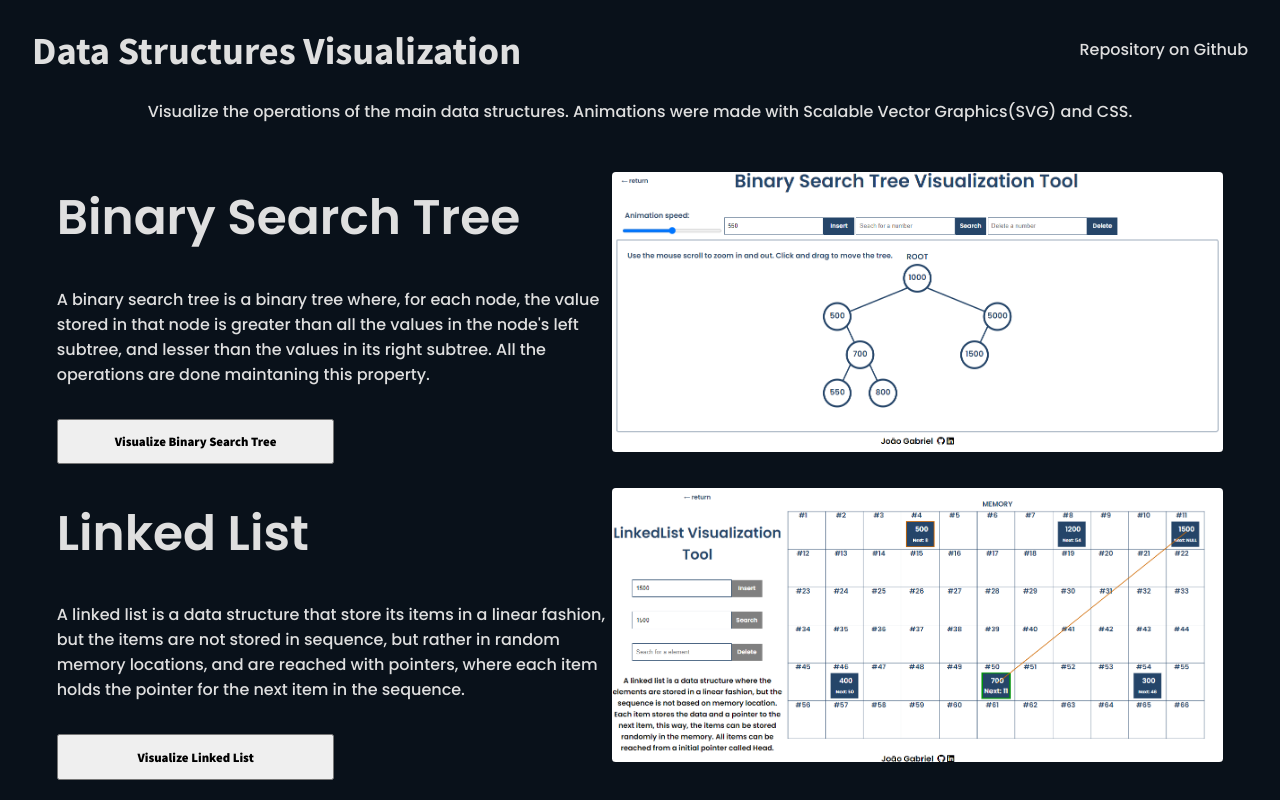
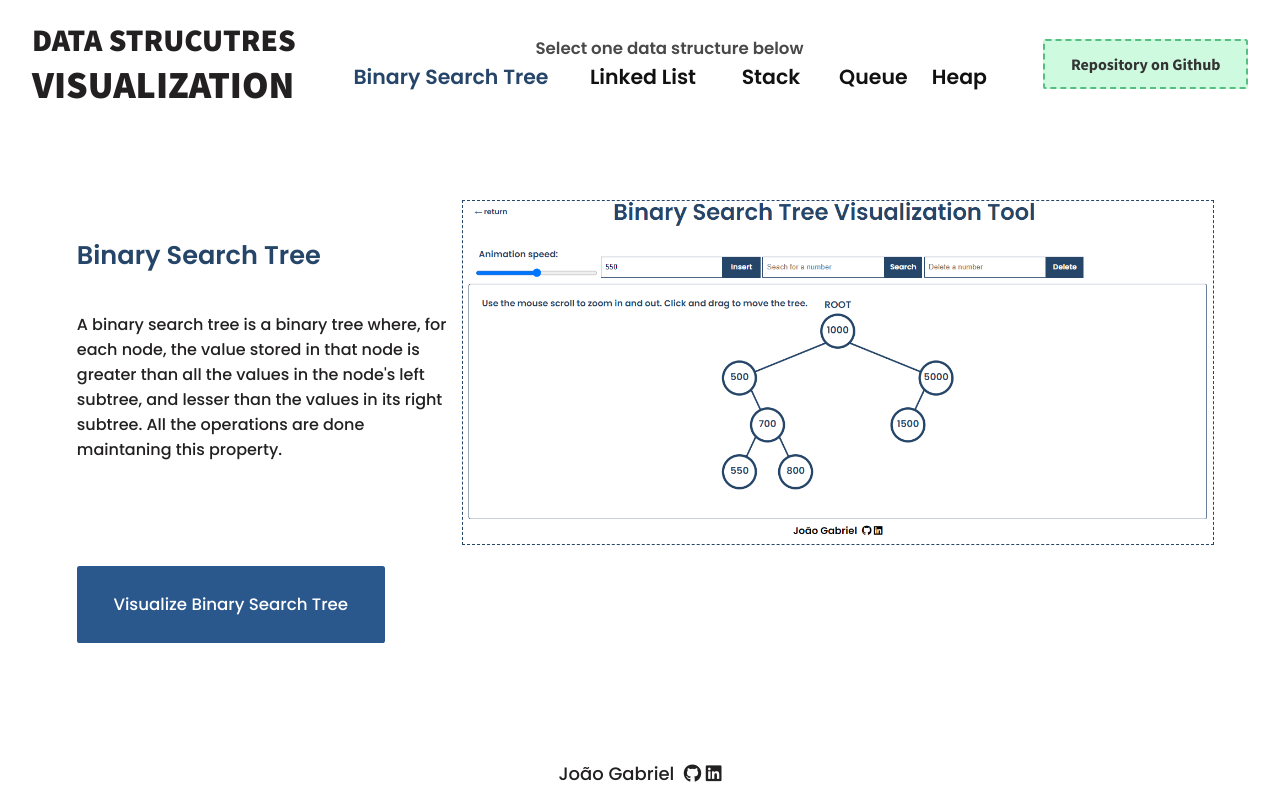
Before and after one commit to joaogabrielferr/data-structures-visualizer, a React (Create React App) app: page /data-structures-visualizer/stack in a window 1280 px wide. Both pictures are taken after a click on the element "← return". Shown: the top 800 px of the page. Built offline with nearby package versions, Linux system fonts and the light colour scheme.

Commit message:
finished homepage

```diff
--- a/src/App.css
+++ b/src/App.css
@@ -292,17 +292,17 @@ input{
   margin: 0 auto;
   display: flex;
   flex-direction: column;
-  color: rgb(223, 223, 223);
+  color: rgb(34, 32, 32);
   justify-content: center;
   align-items: center;
-  background-color: #09111a;
   overflow-x: hidden;
+  font-family: 'Poppins';
 }
 
 #header{
   width: 100vw;
-  height: 100%;
-  background-color: #09111a;
+  height: 15vh;
+  margin-top: 0.5vh;
 }
 
 #inner-header{
@@ -312,76 +312,179 @@ input{
   display: flex;
   justify-content: space-between;
   align-items: center;
+  font-family: "Source Sans Pro";
 }
 
-#inner-header h1{
-  font-size: 3vw;
-  font-family: 'Source Sans Pro', sans-serif;
+#title-top{
+  font-size: 2.45vw;
+  font-weight: 900;
 }
 
-.container{
-  width: 98%;
-  height: 100%;
-  margin-top: 3vh;
-  background-color: #09111a;
+#title-bottom{
+  font-size: 3vw;
+  font-weight: 900;
 }
 
-.inner-c{
-  width: 93%;
-  height: 100%;
-  margin:0 auto;
-  display: flex;
-  flex-direction: column;
-  background-color: #09111a;
-  justify-content: center;
-  align-items: center;
+#subtitle{
+  color: #555;
+  font-weight: bold;
+  padding-right: 5vw;
 }
 
-.section{
-  display: flex;
-  width: 100%;
+#homepage-repo{
+  border: 0.2vw dashed rgb(87, 190, 130);
+  border-radius: 0.2vw;
+  padding: 1vw;
+  background-color: rgb(206, 250, 224);
 }
 
-.text{
-  width: 90%;
-  height: 100%;
-  text-align: left;
-  display: flex;
-  flex-direction: column;
+#homepage-repo a{
+  font-weight: bold;
+  color: #333;
+  padding: 1vw;
 }
 
-.view-button{
-  padding: 1vw;
-  width: 50%;
-  font-family: 'Source Sans Pro', sans-serif;
-  font-size: 1vw;
-  font-weight: 800;
-  color: black;
+/* #nav-bar{
+  width: 60vw;
+  height: 70vh;
+  position: fixed;
+  top: 12vh;
+  left: 15vw;
+} */
+
+#select-ds{
+  font-size: 1.3vw;
+  font-weight: bold;
+  color: rgb(73, 73, 73);
+  /* background-color: red; */
+  text-align: center;
+  font-family: 'Poppins';
+}
+
+#ds-list{
+  display: flex;
+  text-align: center;
+  justify-content: space-evenly;
+  font-size: 0.8vw;
+  color: #111;
+  font-family: 'Poppins';
+  /* background-color: blue; */
+}
+
+#ds-list h1{
   cursor: pointer;
 }
 
-.img{
-  margin-top: 3vh;
-  width: 99%;
-  height: 100%;
+.ds-section{
+  width: 90vw;
+  height: 73vh;
+  position: fixed;
+  /* background-color: red; */
+  top: 25vh;
+  left: 5vw;
+  display: flex;
+  justify-content: space-between;
 }
 
-.img img{
-  max-width: 100%;
-  border-radius: 0.3vw;
+.inner-section{
+  display: flex;
+  /* background-color: blue; */
+  width: 100%;
+  height: 82%;
+
 }
 
-.title{
-  font-size: 3.8vw;
+.ds-info{
+  width: 50%;
+  height: 100%;
+  padding-left: 1vw;
+  /* background-color: yellow; */
+  display: flex;
+  flex-direction: column;
+  justify-content: space-evenly;
 }
 
+.ds-img{
+  width: 98%;
+  height: 80%;
+  /* background-color: #09111a; */
+}
 
+.ds-img img{
+  width: 99.5%;
+  border: 0.05vw dashed #254569;
+}
 
+#_1{
+  width: 18vw;
+  /* background-color: red; */
+  margin: 0;
+}
+
+#_2{
+  width: 12vw;
+  margin: 0;
+}
+
+#_3{
+  width: 8vw;
+  margin: 0;
+}
+
+#_4{
+  width: 8vw;
+  margin: 0;
+}
+#_5{
+  width: 5vw;
+  margin: 0;
+}
+
+#_1{
+  /* color: #1a314b; */
+}
+
+#homepage-footer{
+  width: 100%;
+  display: flex;
+  justify-content: center;
+  font-size: large;
+  position: fixed;
+  top:95vh;
+  left:0vw;
+}
+
+.ds-title{
+  font-size: 1vw;
+  margin: 0;
+  text-align: left;
+  color: #254569;
+}
+
+.ds-title h1{
+  margin: 0;
+}
+
+.ds-button{
+  padding: 2vw;
+  width: 80%;
+  cursor: pointer;
+  font-family: 'Poppins';
+  border-style: none;
+  background-color: #2a588d;
+  color: white;
+  border-radius: 0.2vw;
+  font-size: 1.3vw;
+}
+
+.ds-button:hover{
+  background-color: #254569;
+}
 
 /* Works on Firefox */
 * {
   scrollbar-width: thin;
-  scrollbar-color: #555 #09111a;;
+  scrollbar-color: #555 #09111a;
 }
 
 /* Works on Chrome, Edge, and Safari */
--- a/src/Homepage.jsx
+++ b/src/Homepage.jsx
@@ -3,6 +3,7 @@ import { useNavigate } from "react-router-dom";
 import bstimage from "./Images/bstimage.PNG";
 import linkedlistimage from "./Images/linkedlistimage.PNG";
 import stackimage from "./Images/stackimage.PNG";
+import { useEffect } from "react";
 
 const Homepage = () => {
   const navigate = useNavigate();
@@ -10,119 +11,157 @@ const Homepage = () => {
   const abre = "{";
   const fecha = "}";
 
+
+  useEffect(()=>{
+
+    for(let i = 1;i<=5;i++)
+    {
+      if(i === 1)
+      {
+        document.getElementById(`A${i}`).style.display = "block";
+        document.getElementById(`_${i}`).style.color = "#254569";
+      }else
+      {
+        document.getElementById(`A${i}`).style.display = "none";
+      }
+
+    }
+
+
+    for(let i = 1;i<=5;i++)
+    {
+      let curr = document.getElementById(`_${i}`);
+      curr.addEventListener('mouseover',()=>{
+
+          curr.style.color = "#254569";
+
+          for(let j = 1;j<=5;j++)
+          {
+            if(j !== i)
+            {
+              document.getElementById(`_${j}`).style.color = "#111";
+              document.getElementById(`A${j}`).style.display = "none";
+            }else
+            {
+              document.getElementById(`A${j}`).style.display = "block";
+            }
+          }
+
+
+      })
+    }
+
+
+  },[]);
+
   return (
     <div className="Homepage">
+
       <div id="header">
         <div id="inner-header">
+
           <div>
-            <h1>Data Structures Visualization</h1>
-          </div>
-          <div>
-            <a
-              href="https://github.com/joaogabrielferr/data-structures-visualizer"
-              target={"_blank"}
-            >
-              Repository on Github
-            </a>
-          </div>
-        </div>
-      </div>
-      <div>
-        Visualize the operations of the main data structures. Animations were
-        made with Scalable Vector Graphics(SVG) and CSS.
+            <div id = "title-top">DATA STRUCUTRES</div>
+            <div id = "title-bottom">VISUALIZATION</div>
           </div>
 
-      <div className="container">
-        <div className="inner-c">
-          <div className="section">
-            <div className="text">
-              <h1 className="title">Binary Search Tree</h1>A binary search tree
-              is a binary tree where, for each node, the value stored in that
-              node is greater than all the values in the node's left subtree,
-              and lesser than the values in its right subtree. All the
-              operations are done maintaning this property.
-              <p></p>
-              <button className="view-button" onClick={()=>navigate("/bst")}>
-                Visualize Binary Search Tree
-              </button>
+
+          <div id="nav-bar">
+
+<div id = "select-ds">
+  Select one data structure below
 </div>
 
-            <div className="img">
+<div id = "ds-list">
+  <div><h1 id = "_1" className="ds-list-item">Binary Search Tree&nbsp;&nbsp;&nbsp;</h1></div>
+  <div><h1 id = "_2" className="ds-list-item">Linked List&nbsp;&nbsp;&nbsp;</h1></div>
+  <div><h1 id = "_3" className="ds-list-item">Stack&nbsp;&nbsp;&nbsp;</h1></div>
+  <div><h1 id = "_4" className="ds-list-item">Queue&nbsp;&nbsp;&nbsp;</h1></div>
+  <div><h1 id = "_5" className="ds-list-item">Heap&nbsp;&nbsp;&nbsp;</h1></div>
+</div>
 
-              <img src={bstimage} alt="" />
+</div>
 
+
+          <div id = "homepage-repo"><a href="https://github.com/joaogabrielferr/data-structures-visualizer" target={"_blank"}>Repository on Github</a></div>
         </div>
       </div>
 
 
-
-
-          <div className="section">
-            <div className="text">
-              <h1 className="title">Linked List</h1>A linked list is a data structure
-               that store its items in a linear fashion, but the items are not stored in sequence, but rather
-                in random memory locations, and are reached with pointers, where each item holds the pointer
-                 for the next item in the sequence.
+      <div className="ds-section" id = "A1">
+          <div className="inner-section">
+            <div className="ds-info">
+            <div className="ds-title"><h1>Binary Search Tree</h1></div>
+                A binary search tree is a binary tree where,
+                for each node, the value stored in that node is greater than all the values in the node's left
+                 subtree, and lesser than the values in its right subtree. All the operations are done maintaning
+                 this property.
               <p></p>
-              <button className="view-button" onClick={()=>navigate("/linkedlist")} >
-                Visualize Linked List
-              </button>
+              <button className="ds-button" onClick={()=>navigate("/bst")}>Visualize Binary Search Tree</button>
             </div>
-
-            <div className="img">
-
-              <img src={linkedlistimage} alt="" />
-
+            <div className="ds-img">
+              <img src={bstimage} alt="" />
+            </div>
           </div>
       </div>
 
+      <div className="ds-section" id = "A2">
 
-
-          <div className="section">
-            <div className="text">
-              <h1 className="title">Stack</h1>A stack is a data structure where the elements are stored in sequence, but only the element at the top can be acessed or removed at any time.
+          <div className="inner-section">
+            <div className="ds-info">
+            <div className="ds-title"><h1>Linked List</h1></div>
+            A linked list is a data structure that store its items in a linear fashion, but the items are not stored
+             in sequence, but rather in random memory locations, and are reached with pointers, where each
+            item holds the pointer for the next item in the sequence.
               <p></p>
-              <button className="view-button" onClick={()=>navigate("/stack")}>
-                Visualize Stack
-              </button>
+              <button className="ds-button" onClick={()=>navigate("/linkedlist")}>Visualize Linked List</button>
             </div>
-
-            <div className="img">
-
-              <img src={stackimage} alt="" />
-
+            <div className="ds-img">
+              <img src={linkedlistimage} alt="" />
+            </div>
           </div>
       </div>
 
+      <div className="ds-section" id = "A3">
 
-          <div className="section">
-            <div className="text">
-              <h1 className="title">Queue</h1>
+          <div className="inner-section">
+            <div className="ds-info">
+            <div className="ds-title"><h1>Stack</h1></div>
+            A stack is a data structure where the elements are stored in sequence,
+             but only the element at the top can be acessed or removed at any time.
               <p></p>
-              In development
+              <button className="ds-button" onClick={()=>navigate("/stack")}>Visualize Stack</button>
             </div>
+            <div className="ds-img">
+              <img src={stackimage} alt="" />
+            </div>
+          </div>
+      </div>
+      <div className="ds-section" id = "A4">
 
-            <div className="img">
+          <div className="inner-section">
+            <div className="ds-info">
+            {/* <div className="ds-title"><h1>Queue</h1></div>   */}
+
+
+            </div>
+            <div className="ds-img">
+            <h1 style={{fontSize:"3vw"}}>In development</h1>
+            </div>
+          </div>
+      </div>
+      <div className="ds-section" id = "A5">
+          {/* <div className="ds-title"><h1>Heap</h1></div> */}
+          <div className="inner-section">
+            <div className="ds-info">
+            </div>
+            <div className="ds-img">
+            <h1 style={{fontSize:"3vw"}}>In development</h1>
+            </div>
           </div>
       </div>
 
-          <div className="section">
-            <div className="text">
-              <h1 className="title">Heap</h1>
-              <p></p>
-              In development
-            </div>
-
-            <div className="img">
-            </div>
-          </div>
-
-        </div>
-      </div>
-
-      <p> </p>
-      <p> </p>
-      <div id="footer">
+      <div id="homepage-footer">
         João Gabriel &nbsp;{" "}
         <a href="https://github.com/joaogabrielferr" target={"_blank"}>
           <i className="fab fa-github"></i>
```
Lines whose indentation alone changed are shown as unchanged.
